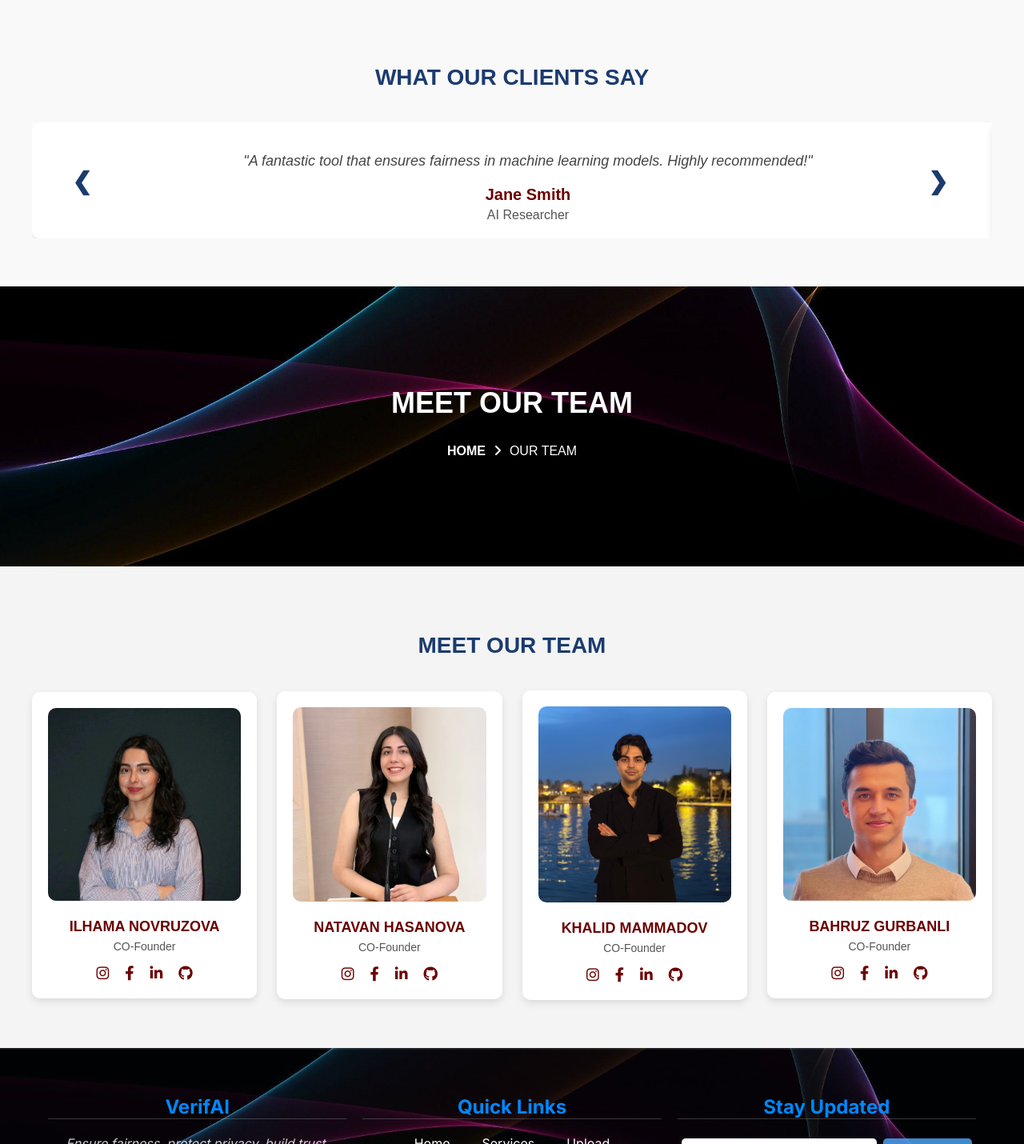
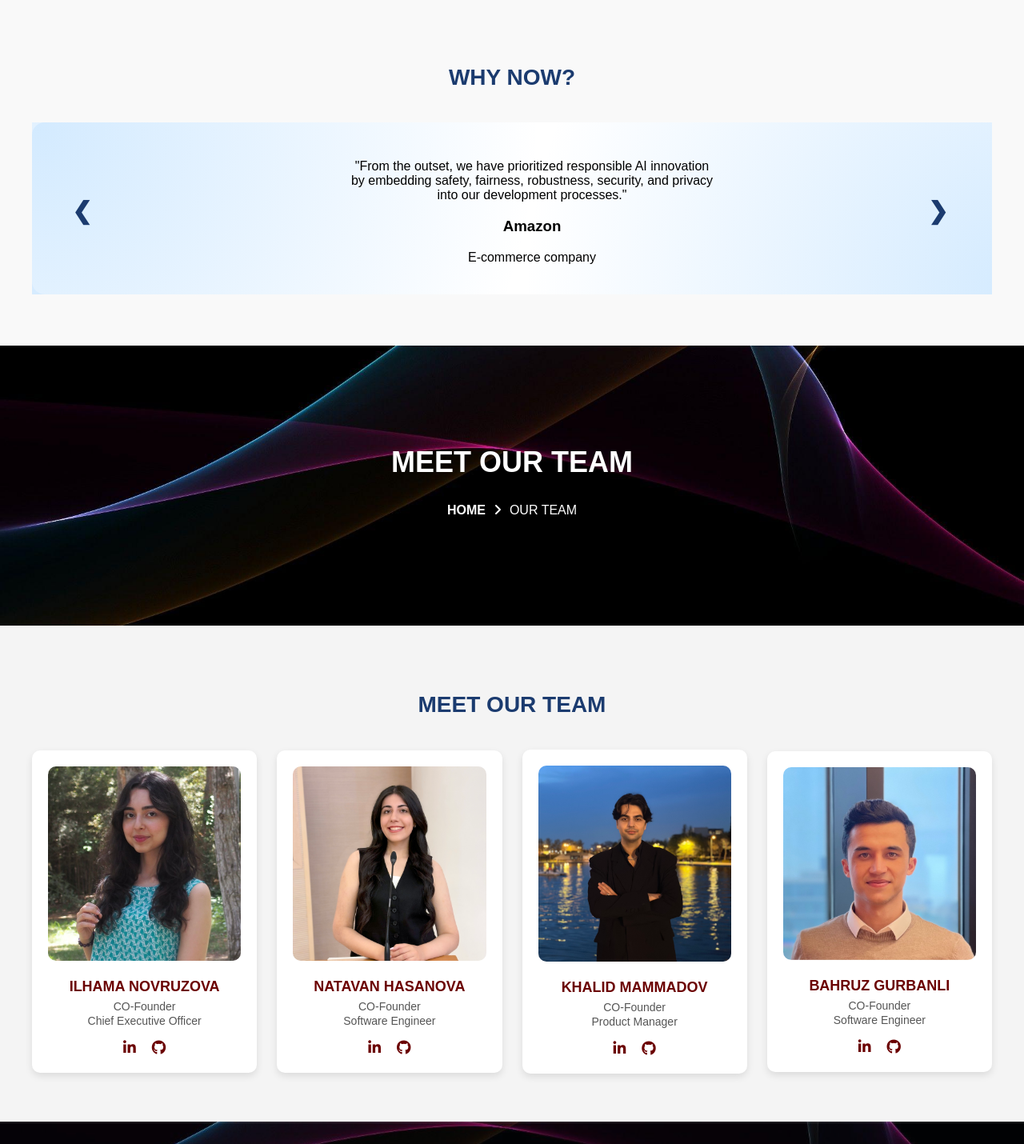
Before and after one commit to VerifAI-inc/VerifAI, a React (Create React App) app in the folder verifai-frontend/: page / in a window 1280 px wide. Shown: the part 2940-4370 px from the top of the page at 80% size. Built offline with nearby package versions, Linux system fonts and the light colour scheme.

Commit message:
Update Team Member information and change feedback section to Why Now section in Home Page.

```diff
--- a/verifai-frontend/src/pages/Home.js
+++ b/verifai-frontend/src/pages/Home.js
@@ -6,7 +6,7 @@ import Slider from "react-slick";
 // Import images
 import privacyImage from "../assets/images/privacy-image.webp";
 import fairnessImage from "../assets/images/fairness-image.webp";
-import member1 from "../assets/images/member1.jpeg";
+import member1 from "../assets/images/member1.jpg";
 import member2 from "../assets/images/member2.jpg";
 import member3 from "../assets/images/member3.jpg";
 import member4 from "../assets/images/member4.jpg";
@@ -28,32 +28,56 @@ const CustomNextArrow = (props) => {
 };
 
 const Home = () => {
-  const feedbacks = [
+  const quotes = [
     {
       id: 1,
-      name: "John Doe",
-      role: "Business Owner",
-      feedback: "VerifAI helped us identify biases in our AI model and improved our decision-making process significantly.",
+      name: "Max Tegmark",
+      role: "Physicist and AI Researcher",
+      // feedback: "The only industry that is completely unregulated right now, which has no safety standards, is AI.",
+      feedback: (
+        <>
+          The only industry that is completely unregulated right now,<br />
+          which has no safety standards, is AI.
+        </>
+      ),
     },
     {
       id: 2,
-      name: "Jane Smith",
-      role: "AI Researcher",
-      feedback: "A fantastic tool that ensures fairness in machine learning models. Highly recommended!",
+      name: "Amazon",
+      role: "E-commerce company",
+      feedback: (
+        <>
+          From the outset, we have prioritized responsible AI innovation<br />
+          by embedding safety, fairness, robustness, security, and privacy<br />
+          into our development processes.
+        </>
+      ),
     },
     {
       id: 3,
-      name: "David Wilson",
-      role: "Software Engineer",
-      feedback: "With VerifAI, we improved the accuracy of our predictions while maintaining ethical AI standards.",
+      name: "Timnit Gebru",
+      role: "AI Ethics Researcher",
+      // feedback: "Fairness is not just a feature—it must be a foundation of every AI system we build.",
+      feedback: (
+        <>
+          Fairness is not just a feature—<br />
+          it must be a foundation of every AI system we build.
+        </>
+      ),
     },
     {
       id: 4,
-      name: "Sophia Martinez",
-      role: "Data Scientist",
-      feedback: "An essential tool for anyone working with AI fairness and privacy. Easy to use and insightful!",
+      name: "Bruce Schneier",
+      role: "Security Technologist",
+      feedback: (
+        <>
+          As we automate and analyze more, we must secure more.<br />
+          An AI system without security is a risk multiplier.
+        </>
+      ),
     },
   ];
+
 
   // Slider settings
   const settings = {
@@ -182,25 +206,25 @@ const Home = () => {
       {/* Page Title Before Client Feedback Section */}
       <section className="page-title-team">
         <div className="container-home">
-          <h2>Client Feedback</h2>
+          <h2>Why Now?</h2>
           <div className="page-tab-home">
             <Link to="/">HOME</Link>
             <i className="fas fa-angle-right"></i>
-            <span>CLIENT FEEDBACK</span>
+            <span>WHY NOW</span>
           </div>
         </div>
       </section>
 
-      {/* Client Feedback Section */}
-      <section className="client-feedback-home">
+      {/* Why Now Quote Section */}
+      <section className="why-now-home">
         <div className="container-home">
-          <h2>WHAT OUR CLIENTS SAY</h2>
+          <h2>WHY NOW?</h2>
           <Slider {...settings}>
-            {feedbacks.map((feedback) => (
-              <div className="feedback-box-home" key={feedback.id}>
-                <p className="feedback-text-home">"{feedback.feedback}"</p>
-                <h3 className="feedback-name-home">{feedback.name}</h3>
-                <span className="feedback-role-home">{feedback.role}</span>
+            {quotes.map((item) => (
+              <div className="why-now-box-home" key={item.id}>
+                <p className="why-now-text-home">"{item.feedback}"</p>
+                <h3 className="why-now-name-home">{item.name}</h3>
+                <span className="why-now-role-home">{item.role}</span>
               </div>
             ))}
           </Slider>
@@ -228,22 +252,54 @@ const Home = () => {
               {
                 name: "ILHAMA NOVRUZOVA",
                 image: member1,
-                role: "CO-Founder"
+                role: (
+                  <>
+                    CO-Founder<br />Chief Executive Officer
+                  </>
+                ),
+                socials: {
+                  linkedin: "https://www.linkedin.com/in/ilhamanovruzova/",
+                  github: "https://github.com/inovruzova"
+                }
               },
               {
                 name: "NATAVAN HASANOVA",
                 image: member2,
-                role: "CO-Founder"
+                role: (
+                  <>
+                    CO-Founder<br />Software Engineer
+                  </>
+                ),
+                socials: {
+                  linkedin: "https://www.linkedin.com/in/hasanovanatavan/",
+                  github: "https://github.com/nqasanova"
+                }
               },
               {
                 name: "KHALID MAMMADOV",
                 image: member3,
-                role: "CO-Founder"
+                role: (
+                  <>
+                    CO-Founder<br />Product Manager
+                  </>
+                ),
+                socials: {
+                  linkedin: "https://www.linkedin.com/in/khalid-mammad/",
+                  github: "https://github.com/khaleed-mammad"
+                }
               },
               {
                 name: "BAHRUZ GURBANLI",
                 image: member4,
-                role: "CO-Founder"
+                role: (
+                  <>
+                    CO-Founder<br />Software Engineer
+                  </>
+                ),
+                socials: {
+                  linkedin: "https://www.linkedin.com/in/behruzgurbanli/",
+                  github: "https://github.com/behruzgurbanli"
+                }
               }
             ].map((member, index) => (
               <div className="team-box-home" key={index}>
@@ -255,10 +311,12 @@ const Home = () => {
                   <span>{member.role}</span>
                 </div>
                 <div className="team-person-social-home">
-                  <a href="https://instagram.com/verifai.tech"><i className="fa-brands fa-instagram"></i></a>
-                  <a href="https://instagram.com/verifai.tech"><i className="fa-brands fa-facebook-f"></i></a>
-                  <a href="https://instagram.com/verifai.tech"><i className="fa-brands fa-linkedin-in"></i></a>
-                  <a href="https://instagram.com/verifai.tech"><i className="fa-brands fa-github"></i></a>
+                  <a href={member.socials.linkedin} target="_blank" rel="noopener noreferrer">
+                    <i className="fa-brands fa-linkedin-in"></i>
+                  </a>
+                  <a href={member.socials.github} target="_blank" rel="noopener noreferrer">
+                    <i className="fa-brands fa-github"></i>
+                  </a>
                 </div>
               </div>
             ))}
--- a/verifai-frontend/src/styles/pages/Home.css
+++ b/verifai-frontend/src/styles/pages/Home.css
@@ -258,46 +258,59 @@
     color: black;
 }
 
-.client-feedback-home {
+.why-now-home {
     background-color: #f9f9f9;
     padding: 60px 0;
     text-align: center;
 }
 
-.client-feedback-home h2 {
+.why-now-home h2 {
     font-size: 28px;
     font-weight: bold;
     margin-bottom: 40px;
     color: #1b3b6f;
+    text-transform: uppercase;
 }
 
-.feedback-box-home {
-    background: white;
-    padding: 20px;
-    border-radius: 10px;
-    box-shadow: 0 4px 10px rgba(0, 0, 0, 0.1);
-    width: 80%;
-    margin: auto;
-    text-align: center;
+.why-now-box-home {
+  background: radial-gradient(
+      circle at top left,
+      rgba(79, 172, 254, 0.25),
+      transparent 50%
+    ),
+    radial-gradient(
+      circle at bottom right,
+      rgba(79, 172, 254, 0.25),
+      transparent 50%
+    ),
+    #ffffff;
+  padding: 30px 25px;
+  border-radius: 16px;
+  width: 80%;
+  margin: auto;
+  text-align: center;
+
+  box-shadow: none;
+  overflow: hidden;
+  min-height: 155px;
+  display: flex;
+  flex-direction: column;
+  justify-content: center;
 }
 
-.feedback-text-home {
-    font-size: 18px;
+.why-now-quote-home {
+    font-size: 20px;
     color: #444;
     font-style: italic;
     margin-bottom: 15px;
+    line-height: 1.6;
 }
 
-.feedback-name-home {
-    font-size: 20px;
+.why-now-author-home {
+    font-size: 18px;
     font-weight: bold;
     color: #6B0000;
-    margin-bottom: 5px;
-}
-
-.feedback-role-home {
-    font-size: 16px;
-    color: #555;
+    margin-top: 5px;
 }
 
 .home-slick-prev-custom, .home-slick-next-custom {
```
Also changed, not shown: verifai-frontend/src/assets/images/member1.jpeg (deleted), verifai-frontend/src/assets/images/member1.jpg (added).
